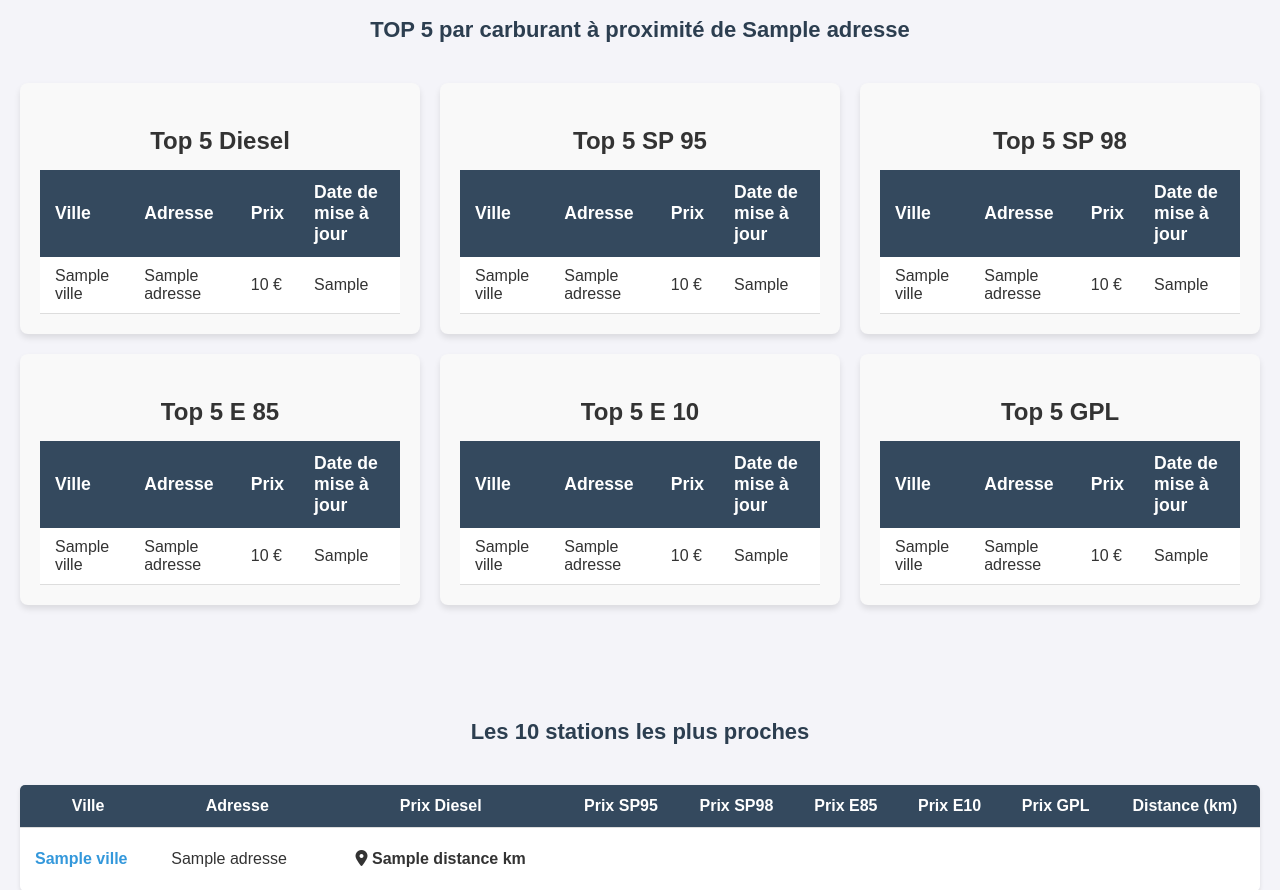
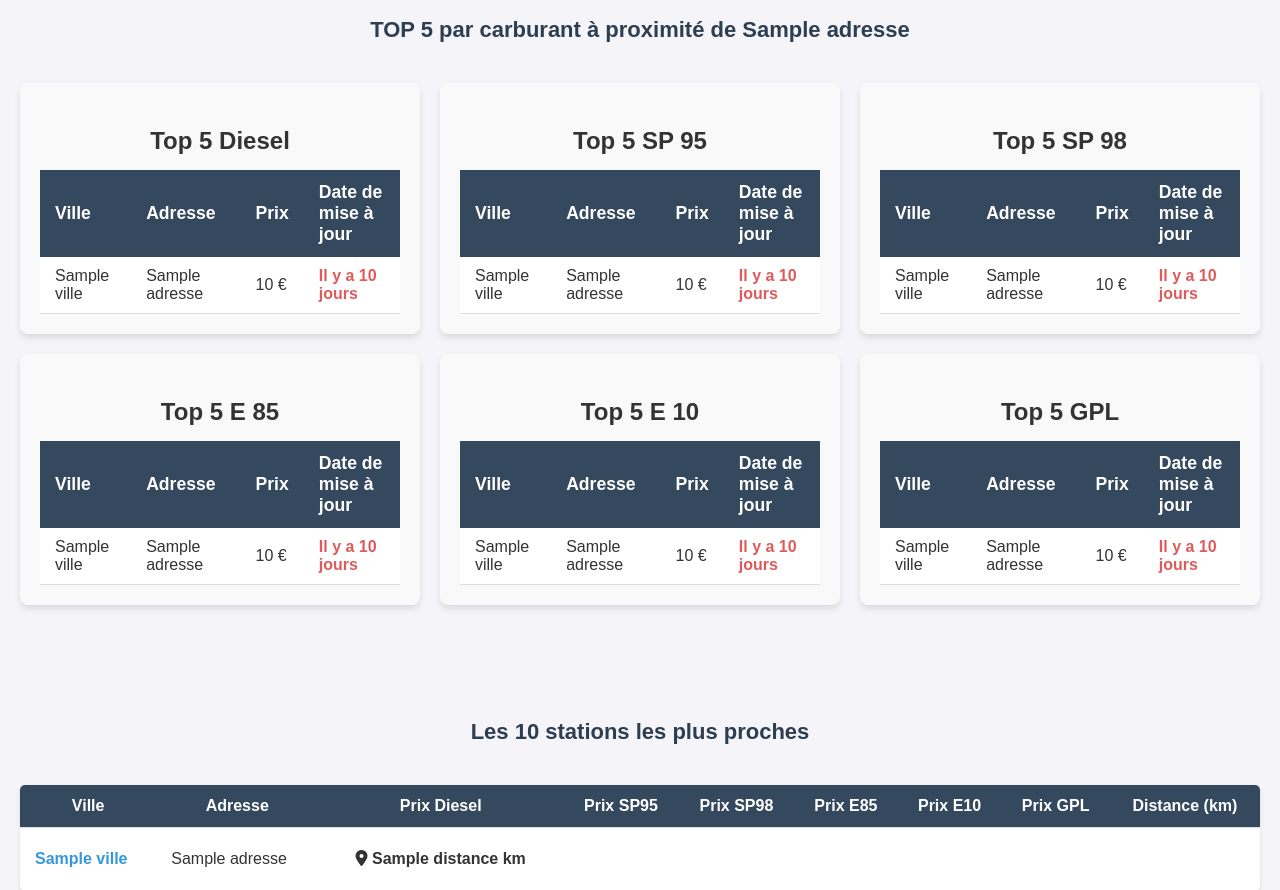
Before and after one commit to Robinho67200/carburant_monitoring, a Django app: template src/main_app/templates/recherche.html in a window 1280 px wide. Shown: the part 150-1040 px from the top of the page. Run offline with Django 5.2, Linux system fonts and the light colour scheme; tables that the repository leaves empty hold one stand-in row (values such as "Sample post"); the template is opened without the code that fills it: values that come from a table or form of the project are taken from there, most other values are stand-ins (such as "Sample title", 1, 10 or a date in 2020); some libraries are stand-ins or nearby versions.

Commit message:
Display “Today,” “Yesterday,” and “X days ago” for dates instead of the exact date and time. -Modified dbt files, search.html, search.css, station.html, views.py, and models.py

```diff
--- a/airflow/dbt/dbt_project/models/last_reading_by_station_and_fuel.sql
+++ b/airflow/dbt/dbt_project/models/last_reading_by_station_and_fuel.sql
@@ -13,6 +13,7 @@ SELECT
     station_id_id as station_id,
     type_carburant,
     prix,
-    dat_maj
+    dat_maj,
+    (CURRENT_DATE - dat_maj::DATE) AS days_difference
 FROM ranking_by_station_carburant
 WHERE rn = 1
--- a/airflow/dbt/dbt_project/models/stations_with_diesel.sql
+++ b/airflow/dbt/dbt_project/models/stations_with_diesel.sql
@@ -17,7 +17,8 @@ SELECT
     s.code_postal,
     s.automate_24_24,
     ld.prix,
-    ld.dat_maj
+    ld.dat_maj,
+    (CURRENT_DATE - ld.dat_maj::DATE) AS days_difference
 FROM main_app_stations s
 LEFT JOIN latest_diesel ld ON s.id = ld.station_id_id
 WHERE ld.rn = 1
--- a/airflow/dbt/dbt_project/models/stations_with_e10.sql
+++ b/airflow/dbt/dbt_project/models/stations_with_e10.sql
@@ -17,7 +17,8 @@ SELECT
     s.code_postal,
     s.automate_24_24,
     ld.prix,
-    ld.dat_maj
+    ld.dat_maj,
+    (CURRENT_DATE - ld.dat_maj::DATE) AS days_difference
 FROM main_app_stations s
 LEFT JOIN latest_e10 ld ON s.id = ld.station_id_id
 WHERE ld.rn = 1
--- a/airflow/dbt/dbt_project/models/stations_with_e85.sql
+++ b/airflow/dbt/dbt_project/models/stations_with_e85.sql
@@ -17,7 +17,8 @@ SELECT
     s.code_postal,
     s.automate_24_24,
     ld.prix,
-    ld.dat_maj
+    ld.dat_maj,
+    (CURRENT_DATE - ld.dat_maj::DATE) AS days_difference
 FROM main_app_stations s
 LEFT JOIN latest_e85 ld ON s.id = ld.station_id_id
 WHERE ld.rn = 1
--- a/airflow/dbt/dbt_project/models/stations_with_gpl.sql
+++ b/airflow/dbt/dbt_project/models/stations_with_gpl.sql
@@ -17,7 +17,8 @@ SELECT
     s.code_postal,
     s.automate_24_24,
     ld.prix,
-    ld.dat_maj
+    ld.dat_maj,
+    (CURRENT_DATE - ld.dat_maj::DATE) AS days_difference
 FROM main_app_stations s
 LEFT JOIN latest_gpl ld ON s.id = ld.station_id_id
 WHERE ld.rn = 1
--- a/airflow/dbt/dbt_project/models/stations_with_sp95.sql
+++ b/airflow/dbt/dbt_project/models/stations_with_sp95.sql
@@ -17,7 +17,8 @@ SELECT
     s.code_postal,
     s.automate_24_24,
     ld.prix,
-    ld.dat_maj
+    ld.dat_maj,
+    (CURRENT_DATE - ld.dat_maj::DATE) AS days_difference
 FROM main_app_stations s
 LEFT JOIN latest_sp95 ld ON s.id = ld.station_id_id
 WHERE ld.rn = 1
--- a/airflow/dbt/dbt_project/models/stations_with_sp98.sql
+++ b/airflow/dbt/dbt_project/models/stations_with_sp98.sql
@@ -17,7 +17,8 @@ SELECT
     s.code_postal,
     s.automate_24_24,
     ld.prix,
-    ld.dat_maj
+    ld.dat_maj,
+    (CURRENT_DATE - ld.dat_maj::DATE) AS days_difference
 FROM main_app_stations s
 LEFT JOIN latest_sp98 ld ON s.id = ld.station_id_id
 WHERE ld.rn = 1
--- a/src/main_app/models.py
+++ b/src/main_app/models.py
@@ -56,6 +56,7 @@ class StationWithDiesel(models.Model):
     automate_24_24 = models.BooleanField()
     prix = models.FloatField(null=True)
     dat_maj = models.DateTimeField(null=True)
+    days_difference = models.IntegerField()
 
     class Meta:
         managed = False
@@ -72,6 +73,7 @@ class StationWithSP95(models.Model):
     automate_24_24 = models.BooleanField()
     prix = models.FloatField(null=True)
     dat_maj = models.DateTimeField(null=True)
+    days_difference = models.IntegerField()
 
     class Meta:
         managed = False
@@ -88,6 +90,7 @@ class StationWithSP98(models.Model):
     automate_24_24 = models.BooleanField()
     prix = models.FloatField(null=True)
     dat_maj = models.DateTimeField(null=True)
+    days_difference = models.IntegerField()
 
     class Meta:
         managed = False
@@ -104,6 +107,7 @@ class StationWithGPL(models.Model):
     automate_24_24 = models.BooleanField()
     prix = models.FloatField(null=True)
     dat_maj = models.DateTimeField(null=True)
+    days_difference = models.IntegerField()
 
     class Meta:
         managed = False
@@ -120,6 +124,7 @@ class StationWithE10(models.Model):
     automate_24_24 = models.BooleanField()
     prix = models.FloatField(null=True)
     dat_maj = models.DateTimeField(null=True)
+    days_difference = models.IntegerField()
 
     class Meta:
         managed = False
@@ -136,6 +141,7 @@ class StationWithE85(models.Model):
     automate_24_24 = models.BooleanField()
     prix = models.FloatField(null=True)
     dat_maj = models.DateTimeField(null=True)
+    days_difference = models.IntegerField()
 
     class Meta:
         managed = False
@@ -147,6 +153,7 @@ class LastReadingStationFuel(models.Model):
     type_carburant = models.CharField()
     prix = models.FloatField(null=True)
     dat_maj = models.DateTimeField(null=True)
+    days_difference = models.IntegerField()
 
     class Meta:
         managed = False
--- a/src/main_app/templates/recherche.html
+++ b/src/main_app/templates/recherche.html
@@ -32,7 +32,15 @@
                                 <td>{{ resultat.ville }}</td>
                                 <td>{{ resultat.adresse }}</td>
                                 <td>{{ resultat.prix }} €</td>
-                                <td>{{ resultat.dat_maj }}</td>
+                                {% if resultat.days_difference == 0 %}
+                                    <td class="date-table" id="today">Aujourd'hui</td>
+                                {% elif resultat.days_difference == 1 %}
+                                    <td class="date-table" id="yesterday">Hier</td>
+                                {% elif resultat.days_difference <= 3 %}
+                                    <td class="date-table" id="old">Il y a {{ resultat.days_difference }} jours</td>
+                                {% else %}
+                                    <td class="date-table" id="very-old">Il y a {{ resultat.days_difference }} jours</td>
+                                {% endif %}
                             </tr>
                         {% endfor %}
                     </tbody>
@@ -58,7 +66,15 @@
                             <td>{{ resultat.ville }}</td>
                             <td>{{ resultat.adresse }}</td>
                             <td>{{ resultat.prix }} €</td>
-                            <td>{{ resultat.dat_maj }}</td>
+                            {% if resultat.days_difference == 0 %}
+                                <td class="date-table" id="today">Aujourd'hui</td>
+                            {% elif resultat.days_difference == 1 %}
+                                <td class="date-table" id="yesterday">Hier</td>
+                            {% elif resultat.days_difference <= 3 %}
+                                <td class="date-table" id="old">Il y a {{ resultat.days_difference }} jours</td>
+                            {% else %}
+                                <td class="date-table" id="very-old">Il y a {{ resultat.days_difference }} jours</td>
+                            {% endif %}
                         </tr>
                     {% endfor %}
                 </tbody>
@@ -84,7 +100,15 @@
                             <td>{{ resultat.ville }}</td>
                             <td>{{ resultat.adresse }}</td>
                             <td>{{ resultat.prix }} €</td>
-                            <td>{{ resultat.dat_maj }}</td>
+                            {% if resultat.days_difference == 0 %}
+                                <td class="date-table" id="today">Aujourd'hui</td>
+                            {% elif resultat.days_difference == 1 %}
+                                <td class="date-table" id="yesterday">Hier</td>
+                            {% elif resultat.days_difference <= 3 %}
+                                <td class="date-table" id="old">Il y a {{ resultat.days_difference }} jours</td>
+                            {% else %}
+                                <td class="date-table" id="very-old">Il y a {{ resultat.days_difference }} jours</td>
+                            {% endif %}
                         </tr>
                     {% endfor %}
                 </tbody>
@@ -110,7 +134,15 @@
                             <td>{{ resultat.ville }}</td>
                             <td>{{ resultat.adresse }}</td>
                             <td>{{ resultat.prix }} €</td>
-                            <td>{{ resultat.dat_maj }}</td>
+                            {% if resultat.days_difference == 0 %}
+                                <td class="date-table" id="today">Aujourd'hui</td>
+                            {% elif resultat.days_difference == 1 %}
+                                <td class="date-table" id="yesterday">Hier</td>
+                            {% elif resultat.days_difference <= 3 %}
+                                <td class="date-table" id="old">Il y a {{ resultat.days_difference }} jours</td>
+                            {% else %}
+                                <td class="date-table" id="very-old">Il y a {{ resultat.days_difference }} jours</td>
+                            {% endif %}
                         </tr>
                     {% endfor %}
                 </tbody>
@@ -136,7 +168,15 @@
                             <td>{{ resultat.ville }}</td>
                             <td>{{ resultat.adresse }}</td>
                             <td>{{ resultat.prix }} €</td>
-                            <td>{{ resultat.dat_maj }}</td>
+                            {% if resultat.days_difference == 0 %}
+                                <td class="date-table" id="today">Aujourd'hui</td>
+                            {% elif resultat.days_difference == 1 %}
+                                <td class="date-table" id="yesterday">Hier</td>
+                            {% elif resultat.days_difference <= 3 %}
+                                <td class="date-table" id="old">Il y a {{ resultat.days_difference }} jours</td>
+                            {% else %}
+                                <td class="date-table" id="very-old">Il y a {{ resultat.days_difference }} jours</td>
+                            {% endif %}
                         </tr>
                     {% endfor %}
                 </tbody>
@@ -162,7 +202,15 @@
                             <td>{{ resultat.ville }}</td>
                             <td>{{ resultat.adresse }}</td>
                             <td>{{ resultat.prix }} €</td>
-                            <td>{{ resultat.dat_maj }}</td>
+                            {% if resultat.days_difference == 0 %}
+                                <td class="date-table" id="today">Aujourd'hui</td>
+                            {% elif resultat.days_difference == 1 %}
+                                <td class="date-table" id="yesterday">Hier</td>
+                            {% elif resultat.days_difference <= 3 %}
+                                <td class="date-table" id="old">Il y a {{ resultat.days_difference }} jours</td>
+                            {% else %}
+                                <td class="date-table" id="very-old">Il y a {{ resultat.days_difference }} jours</td>
+                            {% endif %}
                         </tr>
                     {% endfor %}
                 </tbody>
--- a/src/static/recherche.css
+++ b/src/static/recherche.css
@@ -122,6 +122,16 @@ h1, h2, h3 {
 }
 
 
+.date-table {
+    font-size: 18px;
+    font-weight: bold;
+}
+
+#today { color: #0E7100; }
+#yesterday { color: #95D600; }
+#old { color: #d9783e; }
+#very-old { color: #df5b5b; }
+
 
 
 /* 2️⃣ SECTION: LES STATIONS LES PLUS PROCHES */
```
Also changed, not shown: src/main_app/templates/station.html (+7 -1 lines).
